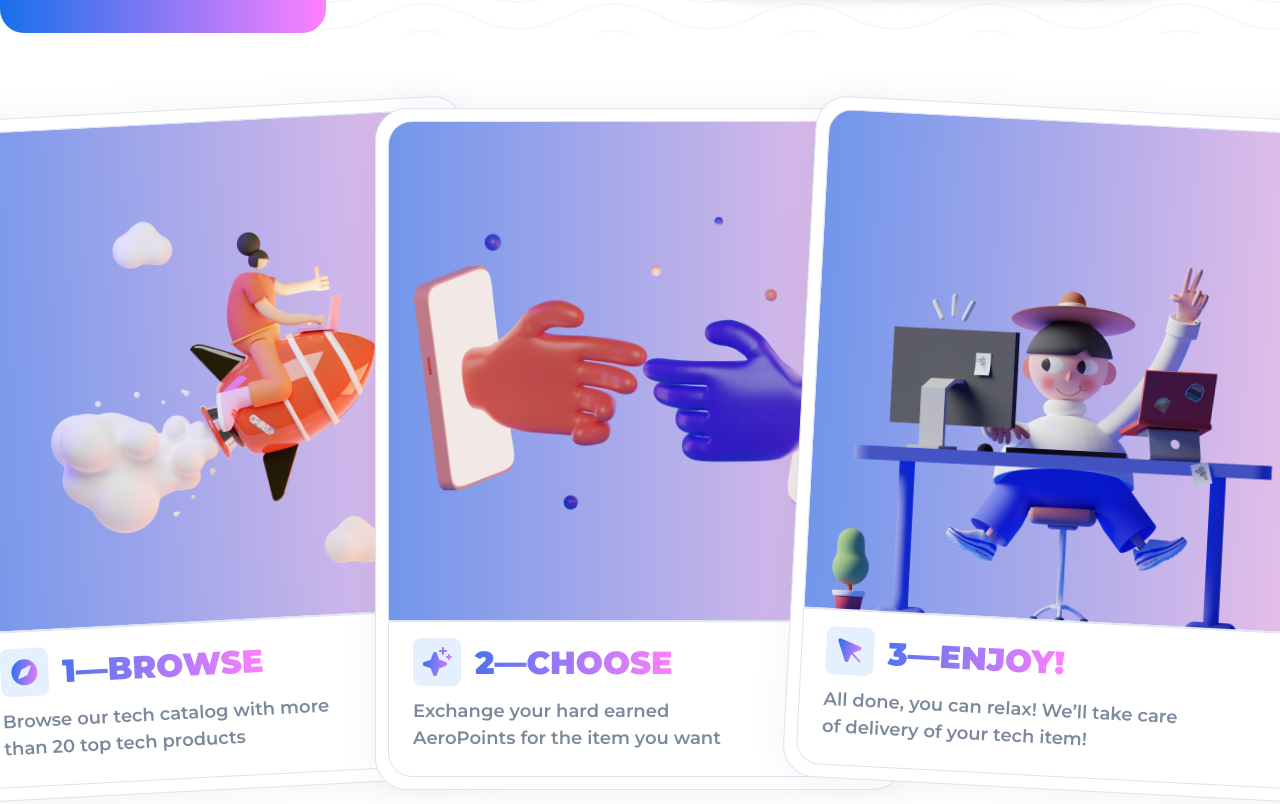
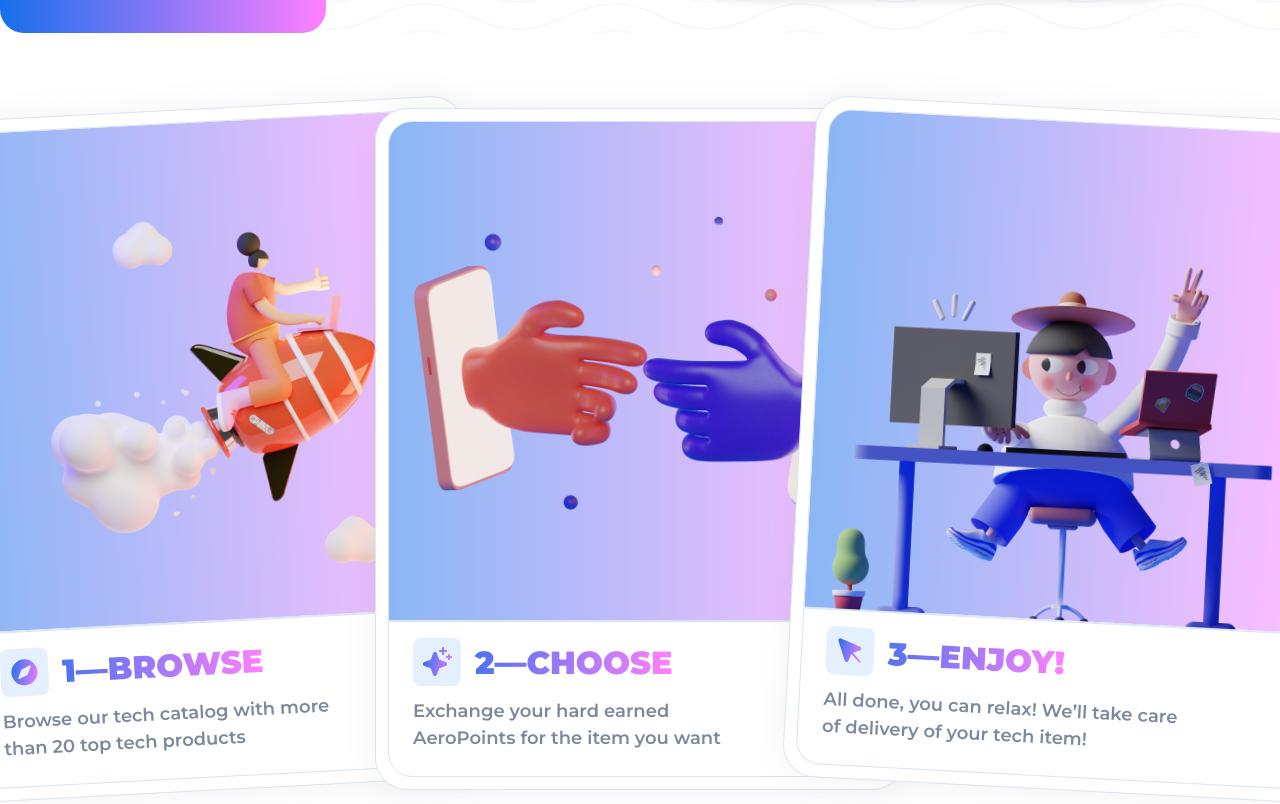
Before and after one commit to Agus-Sartorio/aeroLabChallenge, a Next.js app: page / in a window 1280 px wide. Shown: the part 667-1471 px from the top of the page. Built offline with nearby package versions, Linux system fonts and the light colour scheme.

Commit message:
agregar clase container

```diff
--- a/styles/globals.css
+++ b/styles/globals.css
@@ -22,7 +22,7 @@
   --green-light: #CCFFE3;
   --red: #E07F4F;
   --red-light: #FFDFD9;
-  --illustration-bg: linear-gradient(90deg, #7296EB, #EAC0E9);
+  --illustration-bg: linear-gradient(90deg, #176feb80, #ff80ff80);
   --section-bg: linear-gradient(90deg, #176FEB, #FF80FF);
   --aerolab: linear-gradient(90deg, #FF8800, #FF6600);
   --ff:'Montserrat', 'Tahoma', sans-serif;
@@ -46,3 +46,8 @@ input,
 textarea{
   font-family: inherit;
 }
+
+.container{
+  max-width: var(--max-width);
+  margin: 0 auto;
+}
```
